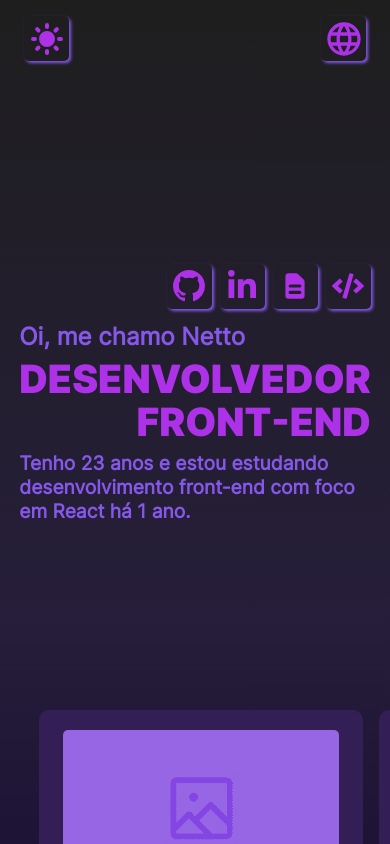
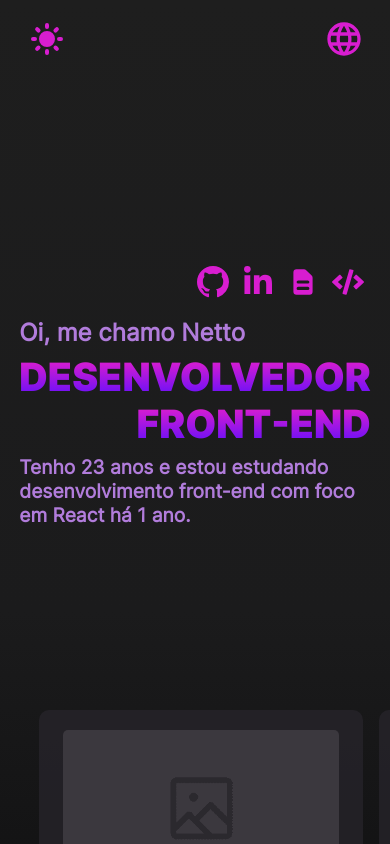
Before and after one commit to netto0/portfolio, a React (Vite) app: page / in a window 390 px wide. Shown: the top 844 px of the page. Built offline with nearby package versions, Linux system fonts and the light colour scheme.

Commit message:
color change

```diff
--- a/src/App.jsx
+++ b/src/App.jsx
@@ -14,7 +14,6 @@ function App() {
 
   return (
     <div className={`${styles.background} ${lightMode ? styles.light : styles.dark}`}>
-        {/* <div className={styles.line}/> */}
         <Header />
         <Presentation executeScroll={executeScroll} />
         <Projects ref={myRef} />
--- a/src/App.module.css
+++ b/src/App.module.css
@@ -6,6 +6,10 @@
 .background.dark h1 {
   color: var(--dark-primary-color);
   /* color: red; */
+
+  background-image: var(--title-dark-gradient);
+  -webkit-background-clip: text;
+  -webkit-text-fill-color: transparent;
 }
 
 .background.dark p {
@@ -20,7 +24,7 @@
 .background.light svg,
 .background.light h1 {
   color: var(--light-primary-color);
-  /* color: red; */
+  color: red;
 }
 
 .background.light p {
@@ -39,7 +43,6 @@
 .background {
   width: 100%;
   display: flex;
-  width: 100vw;
   flex-direction: column;
   align-items: center;
   overflow-x: hidden;
--- a/src/components/Header.jsx
+++ b/src/components/Header.jsx
@@ -14,8 +14,7 @@ export default function Header() {
 
   return (
     <header className={styles.headerContainer}>
-      {/* <div className={`${styles.headerButton} ${lightMode ? styles.light : styles.dark}`} onClick={() => setLightMode(!lightMode)}> */}
-      <div className={`${styles.headerButton} ${lightMode ? styles.light : styles.dark}`} onClick={() => console.log("Change Mode")}>
+      <div className={`${styles.headerButton} ${lightMode ? styles.light : styles.dark}`} onClick={() => setLightMode(!lightMode)}>
         {lightMode ? <TbMoonFilled/> : <HiSun/>}
       </div>
       <div className={`${styles.headerButton} ${lightMode ? styles.light : styles.dark}`} onClick={() => console.log("Change Language")}>
--- a/src/components/Header.module.css
+++ b/src/components/Header.module.css
@@ -18,11 +18,11 @@
 }
 
 .headerButton.light {
-  box-shadow: 2px 2px .2rem var(--light-third-color);
+  /* box-shadow: 2px 2px .2rem var(--light-third-color); */
 }
 
 .headerButton.dark {
-  box-shadow: 2px 2px .2rem var(--dark-secondary-color);
+  /* box-shadow: 2px 2px .2rem var(--dark-secondary-color); */
 }
 
 .headerButton:hover {
--- a/src/components/Presentation.module.css
+++ b/src/components/Presentation.module.css
@@ -64,6 +64,7 @@
 .iconLinks {
   grid-area: links;
   /* background-color: blue; */
+  color: aliceblue;
 
   display: flex;
   justify-content: space-around;
@@ -72,6 +73,10 @@
 }
 
 .iconLink {
+  background-image: var(--title-dark-gradient);
+  -webkit-background-clip: text;
+  -webkit-text-fill-color: transparent;
+
   display: flex;
   justify-content: center;
   align-items: center;
@@ -81,11 +86,11 @@
 }
 
 .iconLink.light {
-  box-shadow: 2px 2px 0.2rem var(--light-third-color);
+  /* box-shadow: 2px 2px 0.2rem var(--light-third-color); */
 }
 
 .iconLink.dark {
-  box-shadow: 2px 2px 0.2rem var(--dark-secondary-color);
+  /* box-shadow: 2px 2px 0.2rem var(--dark-secondary-color); */
 }
 
 .iconLink:hover {
@@ -98,8 +103,7 @@
   grid-area: summary;
   /* background-color: orange; */
 
-  width: 64rem;
-  width: clamp(42rem, 60.3vw, 50vw);
+  width: clamp(42rem, 50vw, 60vw);
 }
 
 .summary p {
@@ -132,7 +136,7 @@
   .occupationText {
     font-family: InterBlack;
     margin: 0;
-    line-height: 7vw;
+    line-height: 8vw;
     font-size: clamp(2rem, 10vw, 10rem);
   }
 
@@ -140,7 +144,7 @@
     grid-area: links;
     display: flex;
     justify-content: flex-end;
-    gap: 0.5rem;
+    /* gap: 0.5rem; */
     /* background-color: red; */
   }
 
--- a/src/components/Project.jsx
+++ b/src/components/Project.jsx
@@ -3,7 +3,7 @@ import React from "react";
 
 import { GlobalStyleContext } from "../providers/globalStyle";
 
-import placeHolderImage from "../assets/images/placeHolderImage.png";
+import placeHolderImage from "../assets/images/placeHolderImageGray.png";
 
 import { FaReact, FaHtml5, FaCss3Alt } from "react-icons/fa";
 import { SiJavascript } from "react-icons/si";
--- a/src/index.css
+++ b/src/index.css
@@ -1,24 +1,32 @@
 
 :root {
+
   --background-light-gradient: linear-gradient(
     180deg,
     #ffc72c 0%,
     #ff8a00 50%,
     #833219 100%
   );
+
   --background-dark-gradient: linear-gradient(
     180deg,
     #1e1e1e 0%,
-    #261e3a 50%,
-    #10022e 100%
+    #1b1b1c 50%,
+    #080809 100%
   );
+
+  --title-dark-gradient: linear-gradient(
+    180deg,
+    #d81dd0 0%,
+    #7511f4 100%
+  );
+
   --light-primary-color: #1F2B53;
   --light-secondary-color: #3210B8;
   --light-third-color: #3b3b3b;
-  --dark-primary-color: #AC31E7;
-  --dark-secondary-color: #8658EA;
-  --dark-third-color: #331e56;
-  /* --dev-border: 1px solid black; */
+  --dark-primary-color: #d81dd0;
+  --dark-secondary-color: #B17CDB;
+  --dark-third-color: #28252cbb;
 }
 @font-face {
   font-family: Inter;
@@ -32,32 +40,15 @@
 
 * {
   font-family: Inter;
+  box-sizing: border-box;
 }
 
 html {
   scroll-behavior: smooth;
   width: 100%;
-  margin: 0;
 }
 
 body {
-  /* height: 100vh; */
   margin: none;
   user-select: none;
 }
-
-head {
-  height: 100vh;
-}
-
-/* @media screen and (max-width: 640px) {
-  body {
-    margin: 0;
-  }
-
-  svg:hover {
-    cursor: pointer;
-    transition: 0;
-    transform: translateY(0px);
-  }
-} */
```
Also changed, not shown: src/assets/images/placeHolderImageGray.png (added).
